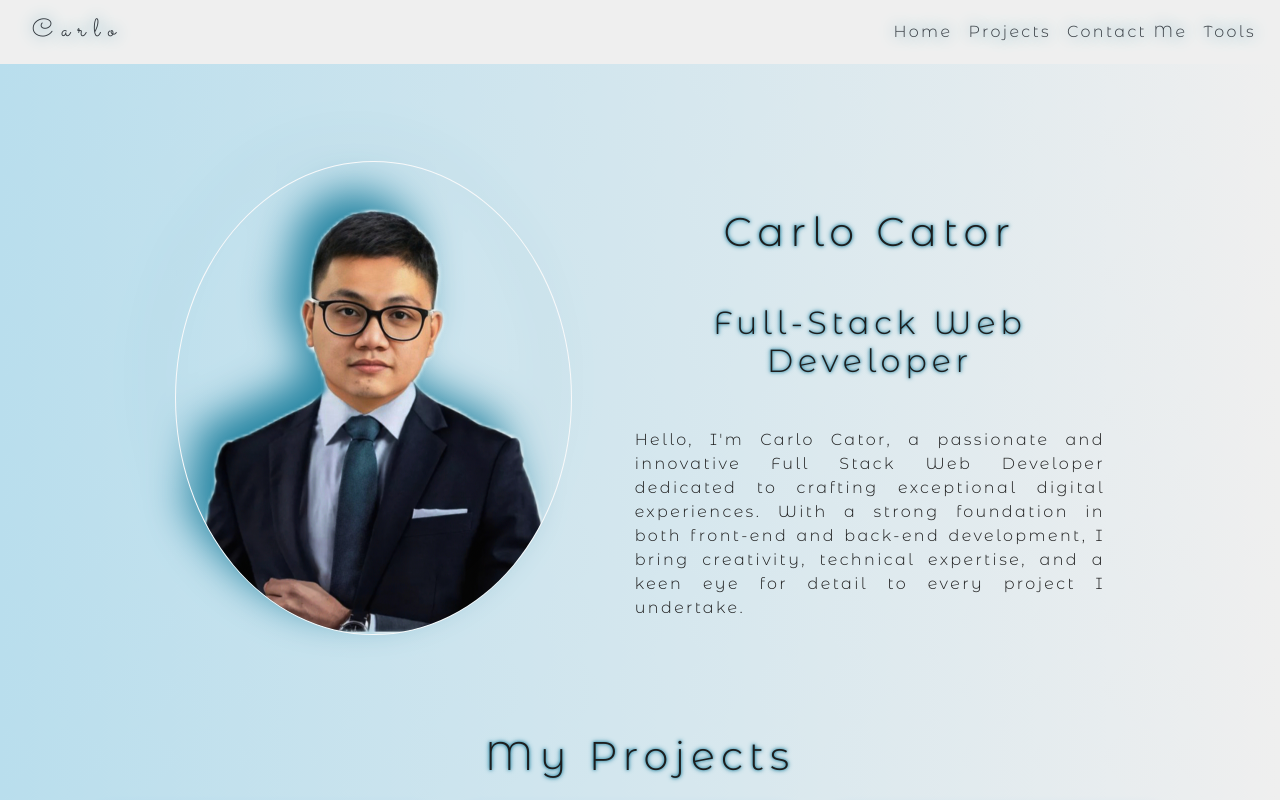
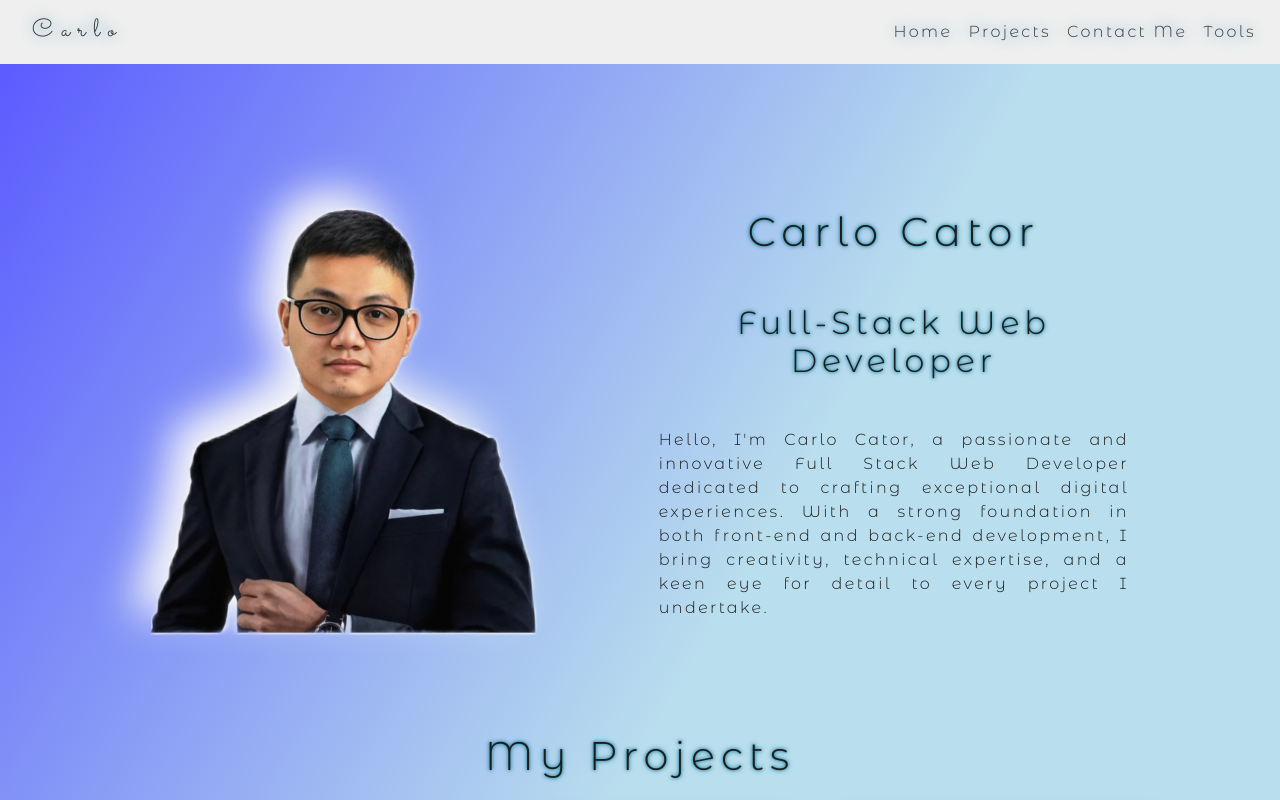
Before and after one commit to cacat0721/capstone1, a plain HTML site: page index.html in a window 1280 px wide. Shown: the top 800 px of the page. Drawn offline with nearby package versions, Linux system fonts and the light colour scheme.

Commit message:
capstone1 revision

```diff
--- a/index.css
+++ b/index.css
@@ -28,7 +28,7 @@ html {
 
 
 body {
-  background: linear-gradient(90deg, #b9deed, #efefef);
+  background: linear-gradient(120deg, #5757FF, #b9deed, #b9deed, #5757FF);
 }
 
 
@@ -47,7 +47,7 @@ h1, h2, button {
 
 
 .profile {
-	filter: drop-shadow(-20px -20px 20px #2584a1);
+	filter: drop-shadow(-20px -20px 20px #f7f7f7);
 }
 
 
--- a/index.html
+++ b/index.html
@@ -64,8 +64,8 @@
 
 			<div class="row justify-content-center align-items-center py-4 py-lg-5">
 
-				<div class="col-12 col-md-4 py-lg-5">
-					<img src="./images/me1.png" class="profile rounded-circle border border-light img-fluid">
+				<div class="col-12 col-md-4 py-lg-5 mr-lg-5">
+					<img src="./images/me1.png" class="profile img-fluid">
 				</div>
 
 				<div class="col-md-8 col-lg-5 pl-md-5 mt-5 py-lg-5">
```
